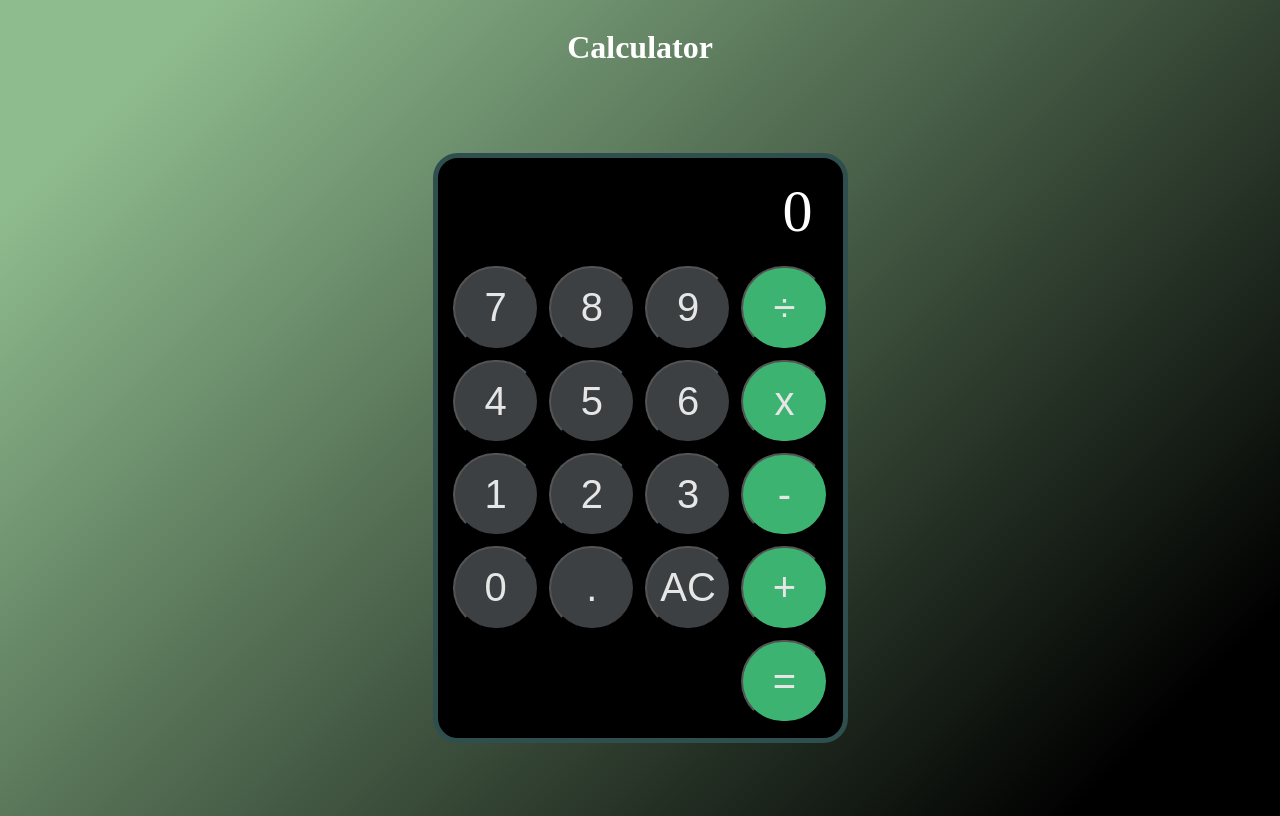
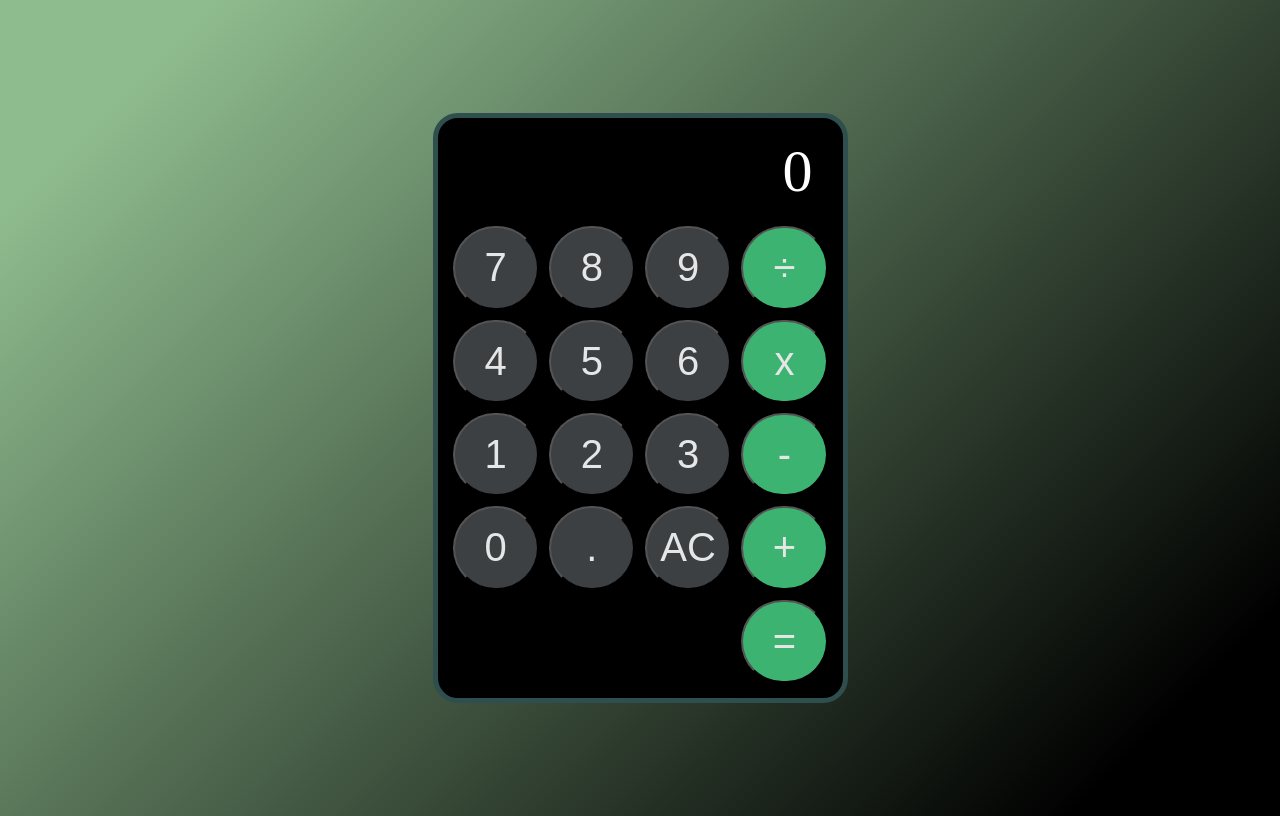
Before and after one commit to SiGLENN/calculator, a plain HTML site: page index.html in a window 1280 px wide. Drawn offline with Linux system fonts and the light colour scheme.

Commit message:
Update index.html

```diff
--- a/index.html
+++ b/index.html
@@ -10,10 +10,6 @@
 
 
 <body>
-  <div class = 'project-name'>
-    <h1> Calculator </h1>
-  </div>
-
   <div class = 'calculator-container'>
 
     <div class="number-display-container">
```
